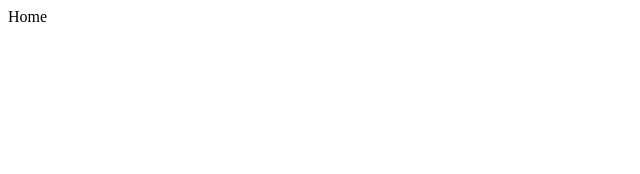
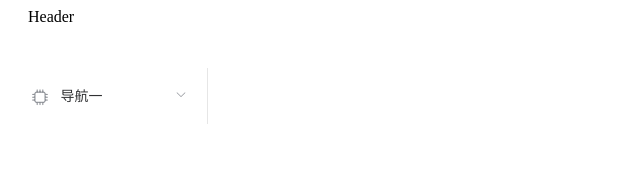
Before and after one commit to Jimecc/yeb, a Vue app in the folder vue/: page /#/home in a window 1280 px wide. Shown: the top 174 px of the page, without its empty margins (0-640 px from the left). Built offline with nearby package versions, Linux system fonts and the light colour scheme.

Commit message:
Home without Vuex

```diff
--- a/vue/src/views/Home.vue
+++ b/vue/src/views/Home.vue
@@ -1,6 +1,32 @@
 <template>
 <div>
-  Home
+  <el-container>
+    <el-header>Header</el-header>
+    <el-container>
+      <el-aside width="200px">
+
+        <el-menu router>
+          <el-submenu index="1" v-for="(item,index) in this.$router.options.routes"
+                      :key="index"
+                      v-if="!item.hidden">
+            <template slot="title"><i class="el-icon-cpu"></i>
+              <span>
+                {{ item.name }}
+              </span>
+            </template>
+
+              <el-menu-item :index="children.path" v-for="(children,indexj) in item.children" :key="indexj">{{ children.name }}</el-menu-item>
+
+          </el-submenu>
+        </el-menu>
+      </el-aside>
+      <el-main>
+
+        <router-view/>
+      </el-main>
+    </el-container>
+  </el-container>
+
 </div>
 </template>
 
```
